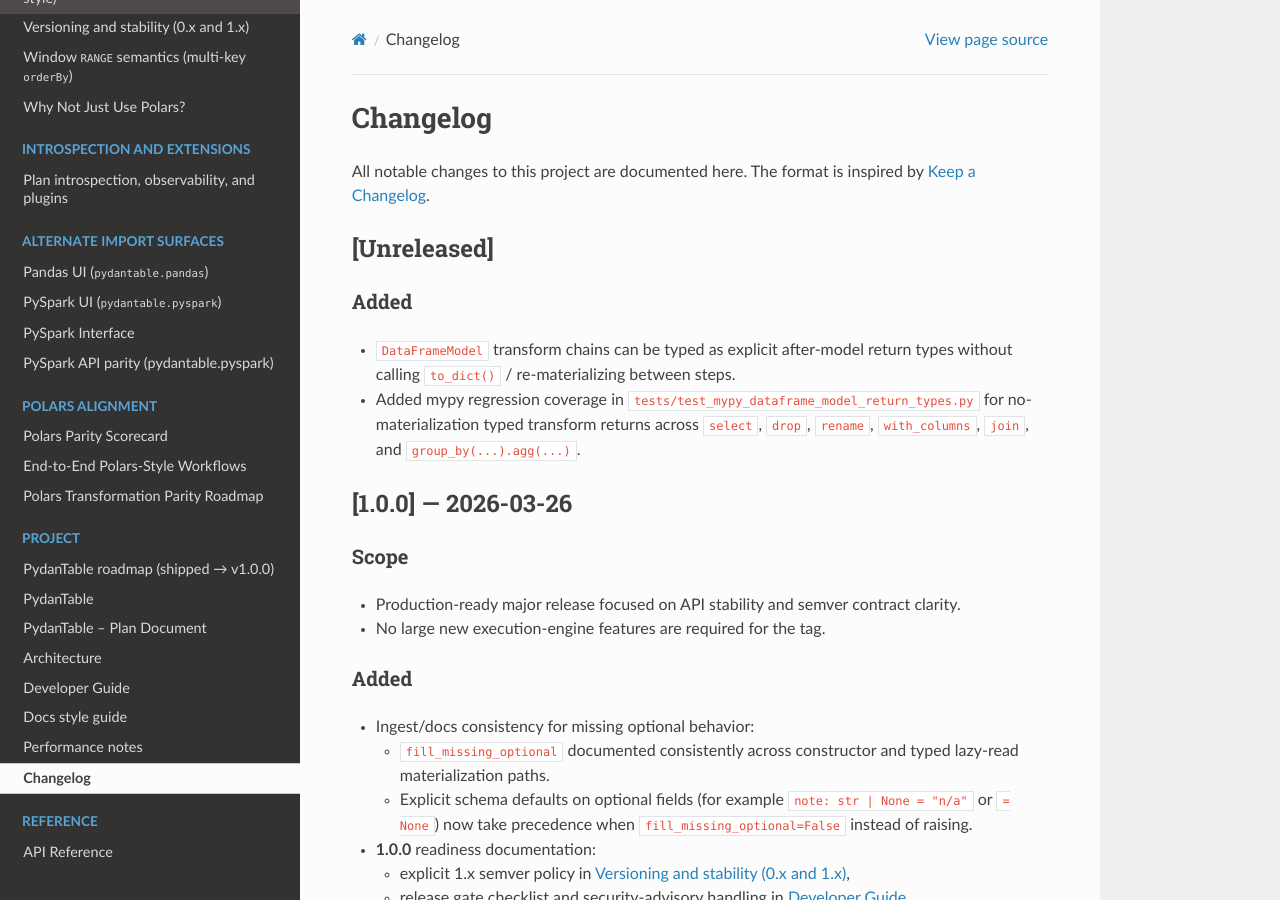
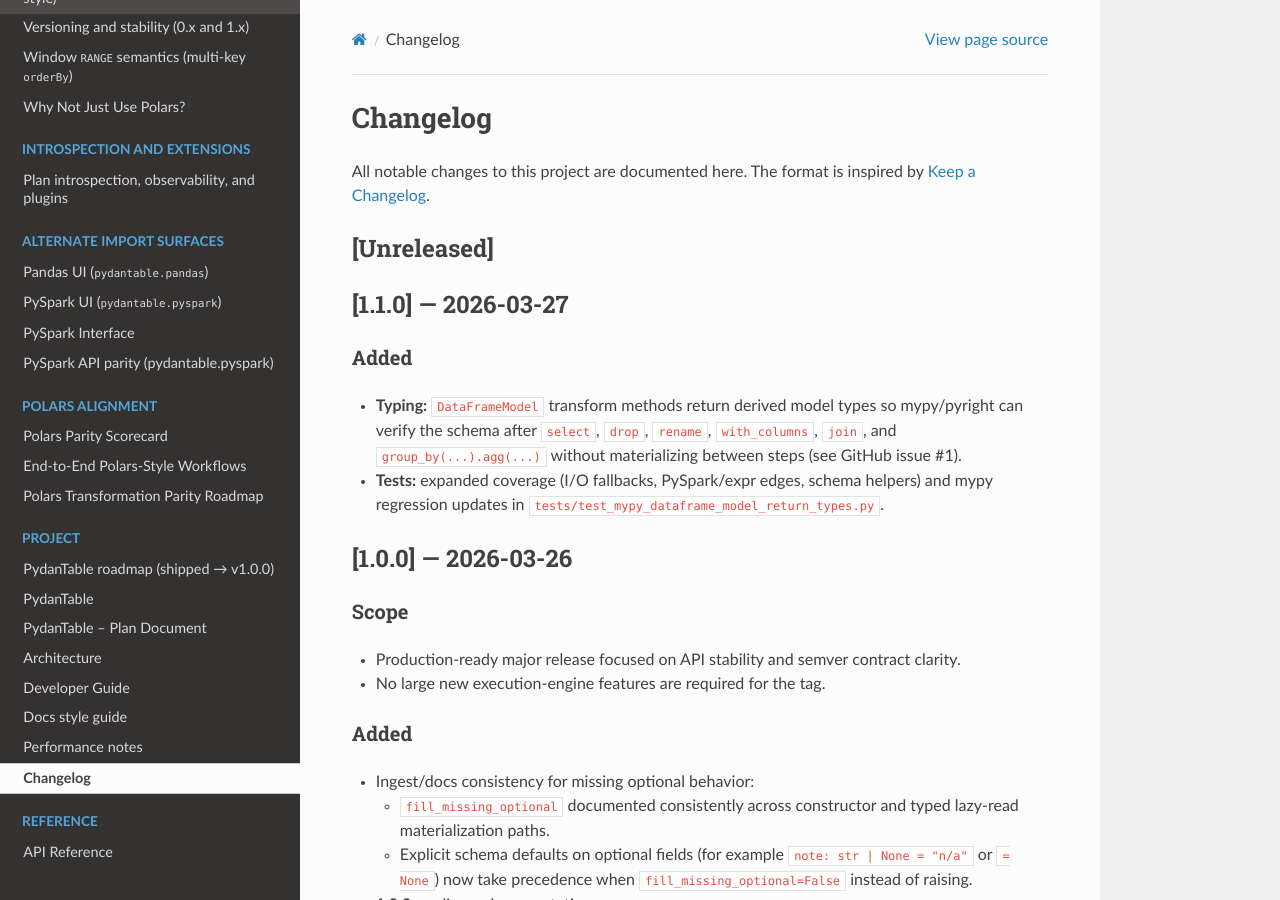
Before and after one commit to eddiethedean/pydantable, a Sphinx documentation site: the page built from docs/changelog.md, in a window 1280 px wide and 900 px high. Built offline with Sphinx 7.4.7 and the Read the Docs theme 3.1.0, drawn with Linux system fonts in a browser that asks for light colours; the version number is read from the project's files by our own code.

Commit message:
docs: changelog 1.1.0 and sync Polars roadmap version

```diff
--- a/docs/changelog.md
+++ b/docs/changelog.md
@@ -6,13 +6,15 @@
 
 <!-- Add notes here for the next 1.x release. -->
 
+## [1.1.0] — 2026-03-27
+
 ### Added
 
-- `DataFrameModel` transform chains can be typed as explicit after-model return types
-  without calling `to_dict()` / re-materializing between steps.
-- Added mypy regression coverage in `tests/test_mypy_dataframe_model_return_types.py`
-  for no-materialization typed transform returns across `select`, `drop`, `rename`,
-  `with_columns`, `join`, and `group_by(...).agg(...)`.
+- **Typing:** `DataFrameModel` transform methods return derived model types so mypy/pyright
+  can verify the schema after `select`, `drop`, `rename`, `with_columns`, `join`, and
+  `group_by(...).agg(...)` without materializing between steps (see GitHub issue #1).
+- **Tests:** expanded coverage (I/O fallbacks, PySpark/expr edges, schema helpers) and mypy
+  regression updates in `tests/test_mypy_dataframe_model_return_types.py`.
 
 ## [1.0.0] — 2026-03-26
 
```
Also changed, not shown: docs/POLARS_TRANSFORMATIONS_ROADMAP.md (+1 -1 lines).
